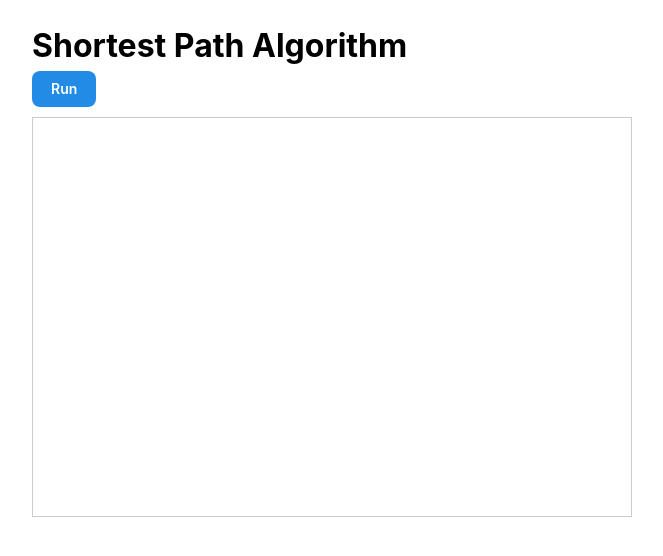
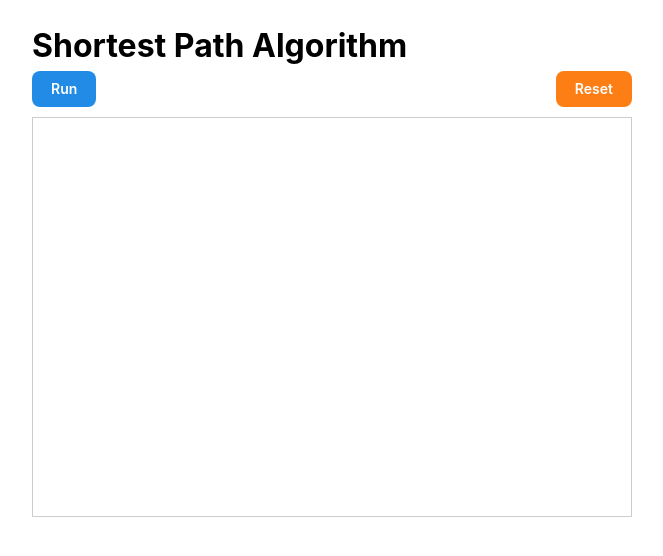
Before and after one commit to yublee71/Shortest-path-algorithm, a React (Vite) app: page / in a window 1280 px wide. Shown: the top 556 px of the page, without its empty margins (308-971 px from the left). Built offline with nearby package versions, Linux system fonts and the light colour scheme.

Commit message:
feat: add Reset button

```diff
--- a/src/App.tsx
+++ b/src/App.tsx
@@ -143,6 +143,19 @@ function App() {
             </span>
           </div>
         )}
+        <Button
+          color="orange"
+          onClick={() => {
+            setNodes([]);
+            setEdges([]);
+            setSourceNodeId(null);
+            setTargetNodeId(null);
+            setIsAlgorithmMode(false);
+            setNextNodeIndex(0);
+          }}
+        >
+          Reset
+        </Button>
       </div>
       <GraphCanvas
         nodes={nodes}
```
